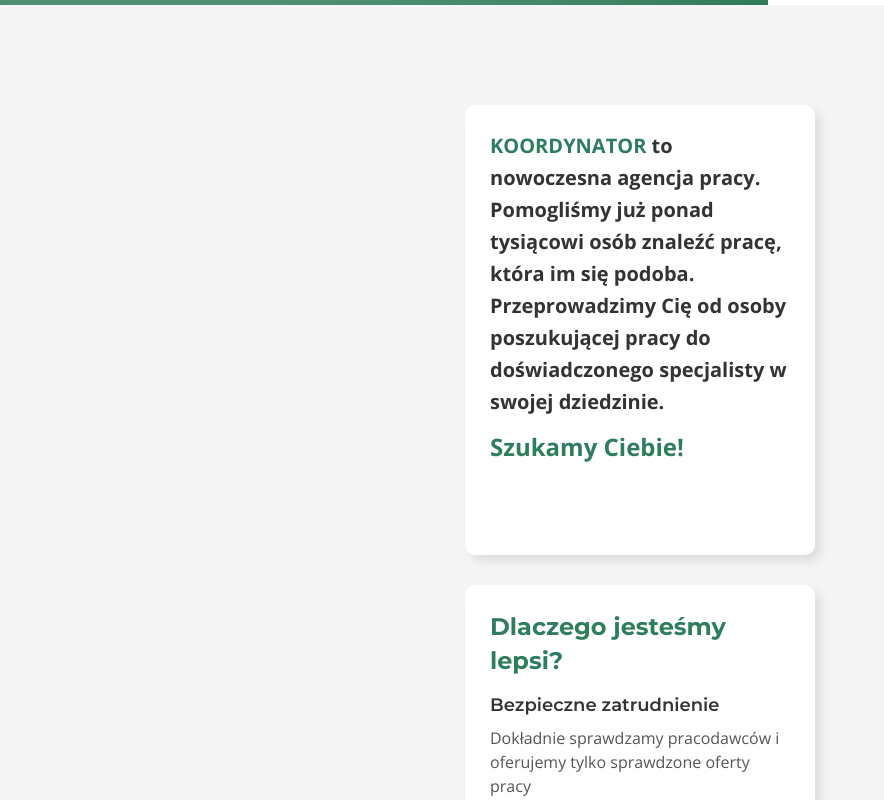
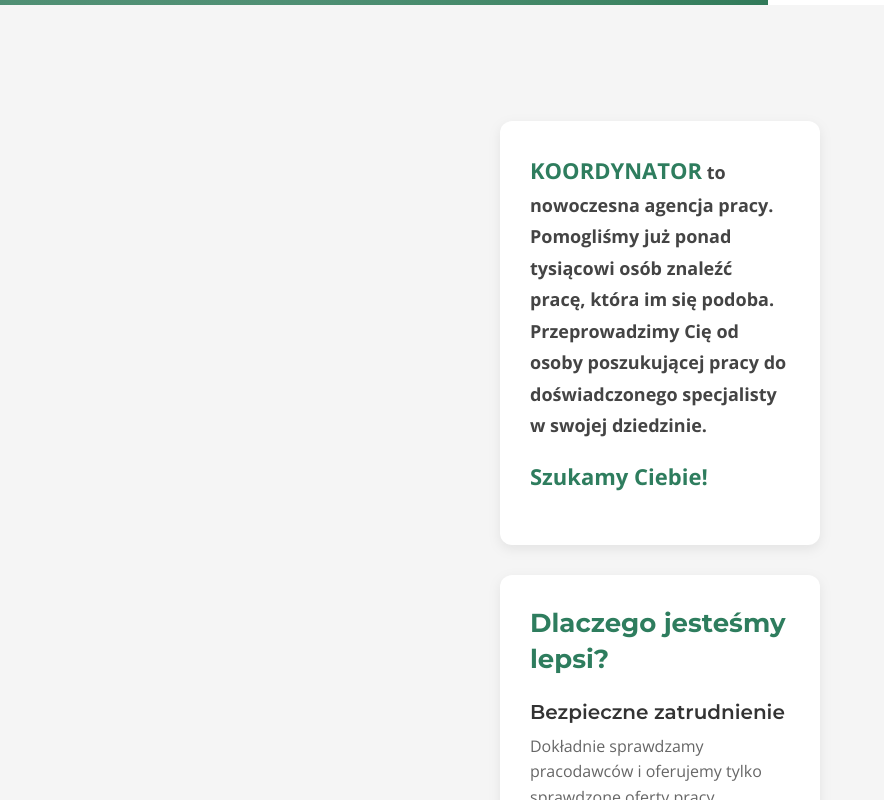
Before and after one commit to Kirilzhm/Job-search-site, a React (Vite) app: page / in a window 1280 px wide. Shown: the part 460-1260 px from the top of the page, without its empty margins (0-884 px from the left). Built offline with nearby package versions, Linux system fonts and the light colour scheme.

Commit message:
changed logo

```diff
--- a/index.html
+++ b/index.html
@@ -2,7 +2,7 @@
 <html lang="pl">
   <head>
     <meta charset="UTF-8" />
-    <link rel="icon" href="./public/WebSite-logo.svg" type="image/svg+xml">
+    <link rel="icon" type="image/png" href="/favicon.png">
     <meta name="viewport" content="width=device-width, initial-scale=1.0" />
     <link rel="preconnect" href="https://fonts.googleapis.com">
     <link rel="preconnect" href="https://fonts.gstatic.com" crossorigin>
--- a/src/pages/About-us.jsx
+++ b/src/pages/About-us.jsx
@@ -1,14 +1,15 @@
-import styles from "./About-us.module.css"
+import styles from "./About-us.module.css";
 
 const AboutUs = () => {
-
     return (
         <div className={styles.aboutUsBox}>
-            <div className={styles.aboutUsSmallBox}>
-            <div className={styles.aboutUsTextBox}>
-                <h3 className={styles.aboutUsText}> <span className={styles.firstTextAboutUs}>KOORDYNATOR</span> to nowoczesna agencja pracy. Pomogliśmy już ponad tysiącowi osób znaleźć pracę, która im się podoba. Przeprowadzimy Cię od osoby poszukującej pracy do doświadczonego specjalisty w swojej dziedzinie. <span className={styles.lastTextAboutUs}>Szukamy Ciebie!</span></h3>
-            </div>
-            <div className={styles.aboutUsTextBox}>
+            <ul className={styles.aboutUsSmallBox}>
+                <li className={styles.aboutUsTextBox}>
+                    <h3 className={styles.aboutUsText}>
+                        <span className={styles.firstTextAboutUs}>KOORDYNATOR</span> to nowoczesna agencja pracy. Pomogliśmy już ponad tysiącowi osób znaleźć pracę, która im się podoba. Przeprowadzimy Cię od osoby poszukującej pracy do doświadczonego specjalisty w swojej dziedzinie. <span className={styles.lastTextAboutUs}>Szukamy Ciebie!</span>
+                    </h3>
+                </li>
+                <li className={styles.aboutUsTextBox}>
                     <h3 className={styles.aboutUsSecondText}>Dlaczego jesteśmy lepsi?</h3>
                     <ul className={styles.aboutUsGoodList}>
                         <li>
@@ -24,10 +25,16 @@
                             <p className={styles.aboutUsItemSmallText}>Znajdziemy pracę zgodną z Twoimi umiejętnościami i zainteresowaniami</p>
                         </li>
                     </ul>
+                </li>
+                <li className={styles.aboutUsTextBox}>
+                    <h3 className={styles.aboutUsText}>Nasz zespół składa się z profesjonalistów, którzy dbają o Twoje potrzeby. Naszym celem jest stworzenie dla Ciebie najlepszych warunków pracy.</h3>
+                </li>
+                <li className={styles.aboutUsTextBox}>
+                    <h3 className={styles.aboutUsText}>Działamy z pasją i zaangażowaniem, ponieważ wierzymy, że każdy zasługuje na godną pracę. Z KOORDYNATOR-em osiągniesz więcej!</h3>
+                </li>
+            </ul>
         </div>
-            </div>
-        </div>
-    )
+    );
 }
 
 export default AboutUs;
--- a/src/pages/About-us.module.css
+++ b/src/pages/About-us.module.css
@@ -17,40 +17,49 @@
 }
 
 .aboutUsTextBox {
-    width: 300px;
+    width: 260px;
     background-color: white;
-    border-radius: 10px;
-    padding: 25px;
-    min-height: 400px;
-    box-shadow: 6px 6px 10px rgba(128, 128, 128, 0.2);
+    border-radius: 12px;
+    padding: 30px;
+    min-height: 350px;
+    box-shadow: 0 4px 12px rgba(128, 128, 128, 0.15);
+    transition: transform 0.3s ease, box-shadow 0.3s ease;
 }
 
-.firstTextAboutUs{
+.aboutUsTextBox:hover {
+    transform: translateY(-5px);
+    box-shadow: 0 8px 16px rgba(128, 128, 128, 0.3);
+}
+
+.firstTextAboutUs {
     color: #2E7D5E;
+    font-weight: 700;
+    font-size: 22px;
 }
 
 .aboutUsText {
     font-family: 'Open Sans', sans-serif;
-    font-size: 20px;
-    line-height: 1.6;
-    color: #333333;
+    font-size: 18px;
+    line-height: 1.75;
+    color: #444444;
+    margin-bottom: 20px;
 }
 
 .lastTextAboutUs {
-    font-size: 24px;
+    font-size: 22px;
     font-weight: 700;
     color: #2E7D5E;
-    margin-top: 10px;
-    display: block;
+    margin-top: 15px;
+    display: inline-block;
 }
 
 .aboutUsSecondText {
     font-family: 'Montserrat', sans-serif;
-    font-size: 24px;
+    font-size: 26px;
     font-weight: 700;
     line-height: 1.4;
     color: #2E7D5E;
-    margin-bottom: 15px;
+    margin-bottom: 20px;
 }
 
 .aboutUsGoodList {
@@ -60,17 +69,17 @@
 
 .aboutUsItemText {
     font-family: 'Montserrat', sans-serif;
-    font-size: 18px;
+    font-size: 20px;
     font-weight: 600;
     color: #333333;
-    margin-top: 15px;
+    margin-top: 20px;
     line-height: 1.4;
 }
 
 .aboutUsItemSmallText {
     font-family: 'Open Sans', sans-serif;
     font-size: 16px;
-    color: #555555;
-    line-height: 1.5;
+    color: #666666;
+    line-height: 1.6;
     margin: 8px 0;
 }
--- a/src/pages/Header.jsx
+++ b/src/pages/Header.jsx
@@ -10,7 +10,7 @@
             <div className={style.menuSvgBox}>
                 <button className={style.btnMenu}>
                 <svg width="30" height="30">
-                    <use xlinkHref="/public/vite.svg#icon-menu" />
+                    <use xlinkHref="vite.svg#icon-menu" />
                 </svg>
                 </button>
             <ul className={style.HeaderLinksList}>
--- a/src/pages/Header.module.css
+++ b/src/pages/Header.module.css
@@ -39,7 +39,7 @@
 .btnMenu{
     border: none;
     background-color: transparent;
-    padding: 0;
+    padding: auto;
     margin-right: 0;
     cursor: pointer;
 }
```
Also changed, not shown: public/WebSite-logo_1.svg (deleted), public/favicon.png (added). Lines whose indentation alone changed are shown as unchanged.
